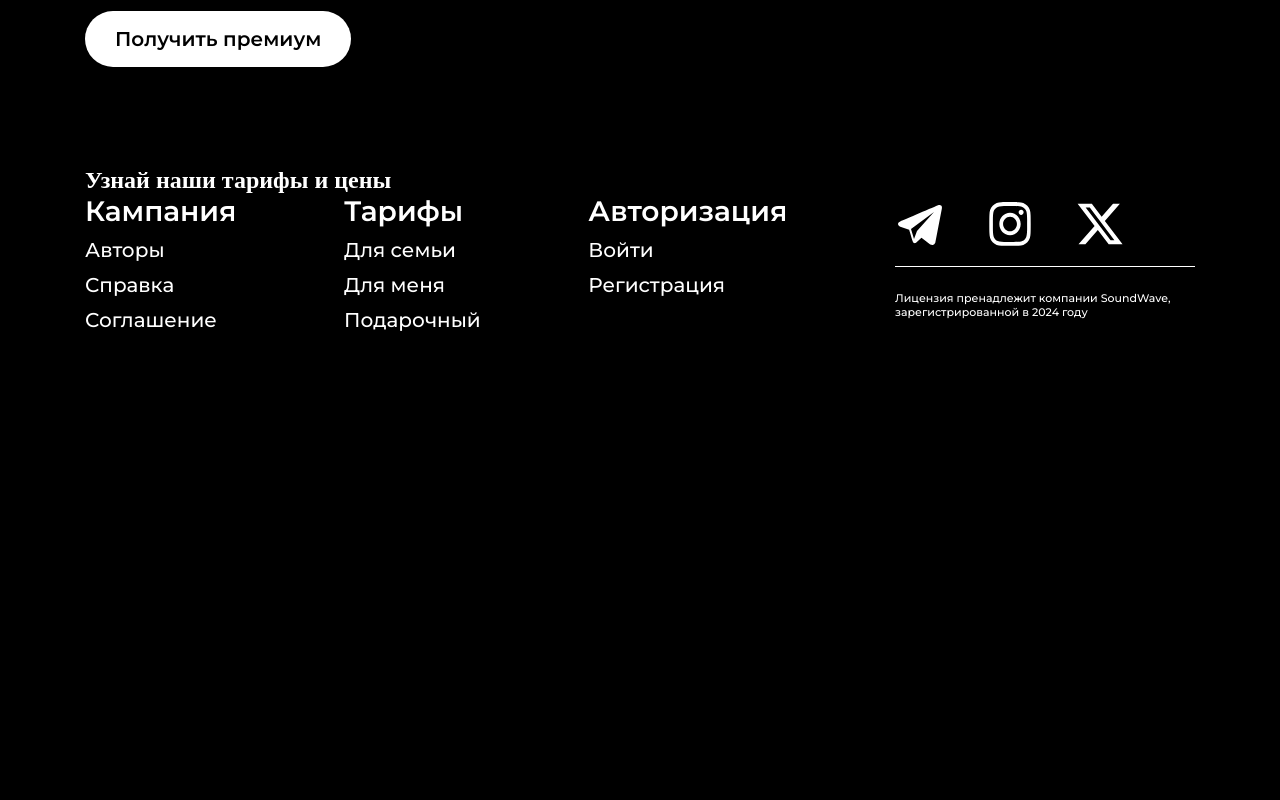
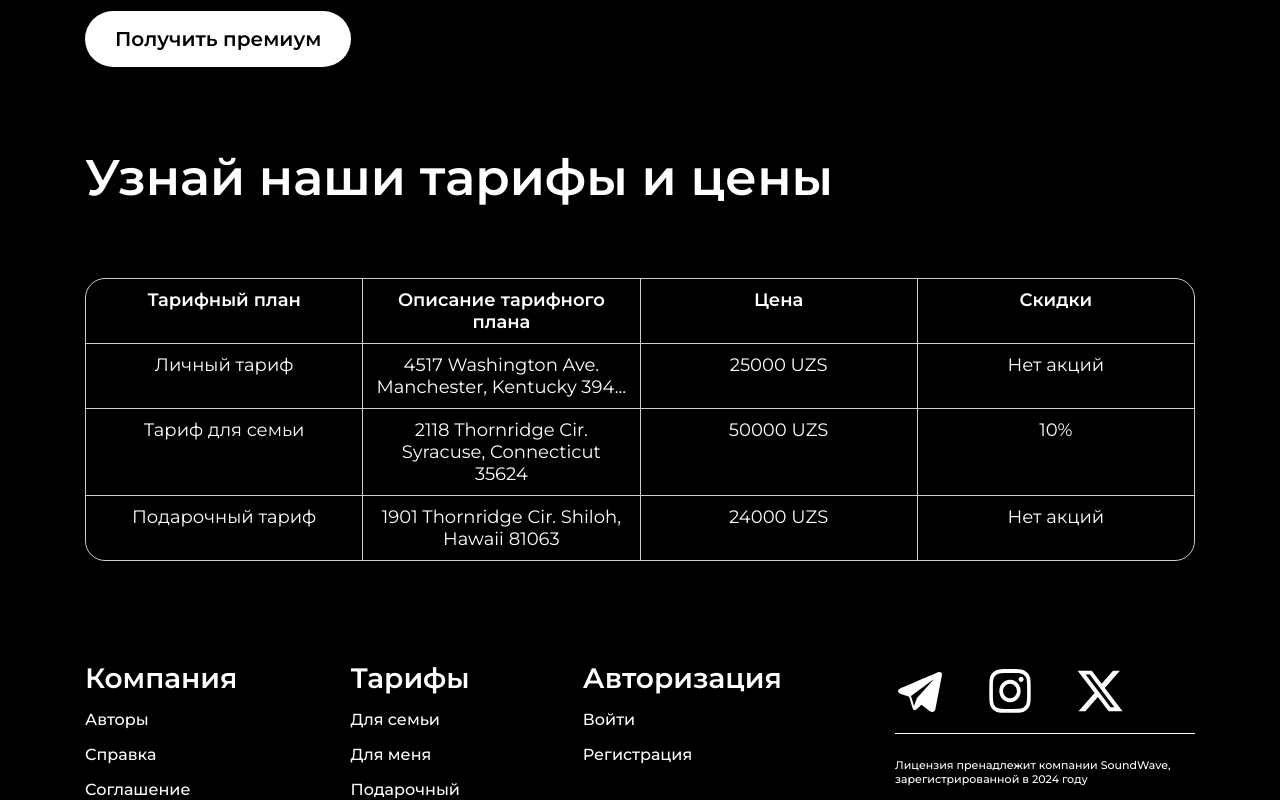
Before and after one commit to Danil-Danya/SoundWave, a Vue app in the folder client/: page /site/tarifs/1 in a window 1280 px wide. Shown: the part 1190-1990 px from the top of the page. Before the commit the page ends 1523 px from the top, so only its background shows below. Built offline with nearby package versions, Linux system fonts and the light colour scheme.

Commit message:
Add table

```diff
--- a/client/src/assets/styles/layout/landing/footer.scss
+++ b/client/src/assets/styles/layout/landing/footer.scss
@@ -9,9 +9,9 @@
     font-size: 24px;
   }
   &-item{
-    padding-top: 10px;
+    padding-top: 15px;
     font-family: $mm;
-    font-size: 20px;
+    font-size: 16px;
     &::after{
       content: '';
       display: block;
--- a/client/src/assets/styles/tarifs/tableTarifs.scss
+++ b/client/src/assets/styles/tarifs/tableTarifs.scss
@@ -0,0 +1,47 @@
+.table__content {
+    &-title {
+        margin-top: -20px;
+
+        font-family: $msb;
+        font-size: 50px;
+    }
+
+    &-table {
+        margin-top: 70px;
+        margin-bottom: 100px;
+        display: flex;
+        flex-direction: column;
+        border: 1px solid #ccc;
+        border-radius: 20px;
+
+        font-family: $mr;
+        font-size: 20px;
+    }
+
+    &-row {
+        display: flex;
+        border-bottom: 1px solid #ccc;
+
+        &:last-of-type {
+            border: none;
+        }
+    }
+
+    &-header {
+        font-family: $msb;
+
+    }
+
+    &-cell {
+        flex: 1;
+        padding: 10px;
+        text-align: center;
+        border-right: 1px solid #ccc;
+        font-size: 18px;
+
+        &:last-of-type {
+            border: none;
+        }
+    }
+
+}
--- a/client/src/components/Tarifs/TableTarifs.vue
+++ b/client/src/components/Tarifs/TableTarifs.vue
@@ -1,10 +1,50 @@
 <template>
-  <div class="table__content">
-    <h2 class="table__content-title">
-        Узнай наши тарифы и цены
-    </h2>
-  </div>
-</template>
+    <div class="table__content">
+      <h2 class="table__content-title">Узнай наши тарифы и цены</h2>
+       <!--сделать p-->
+      <div class="table__content-table">
+        <div class="table__content-row table__content-header">
+          <div class="table__content-cell">Тарифный план</div>
+          <div class="table__content-cell">Описание тарифного плана</div>
+          <div class="table__content-cell">Цена</div>
+          <div class="table__content-cell">Скидки</div>
+        </div>
 
-<script>
-</script>
+        <div class="table__content-row" v-for="(tariff, index) in tariffs" :key="index">
+          <div class="table__content-cell">{{ tariff.name }}</div>
+          <div class="table__content-cell">{{ tariff.duration }}</div>
+          <div class="table__content-cell">{{ tariff.price }}</div>
+          <div class="table__content-cell">{{ tariff.sale }}</div>
+        </div>
+      </div>
+    </div>
+  </template>
+
+  <script>
+  export default {
+    data() {
+      return {
+        tariffs: [
+          {
+            name: "Личный тариф",
+            duration: "4517 Washington Ave. Manchester, Kentucky 394...",
+            price: "25000 UZS",
+            sale: "Нет акций",
+          },
+          {
+            name: "Тариф для семьи",
+            price: "50000 UZS",
+            duration: "2118 Thornridge Cir. Syracuse, Connecticut 35624",
+            sale: "10%",
+          },
+          {
+            name: "Подарочный тариф",
+            price: "24000 UZS",
+            duration: "1901 Thornridge Cir. Shiloh, Hawaii 81063",
+            sale: "Нет акций",
+          },
+        ],
+      };
+    },
+  };
+  </script>
--- a/client/src/components/layout/landing/Footer.vue
+++ b/client/src/components/layout/landing/Footer.vue
@@ -34,7 +34,7 @@ export default {
   data: () => ({
     links: [
       {
-        name:'Кампания',
+        name:'Компания',
         links:[
           {
             path:'/site/autors',
```
